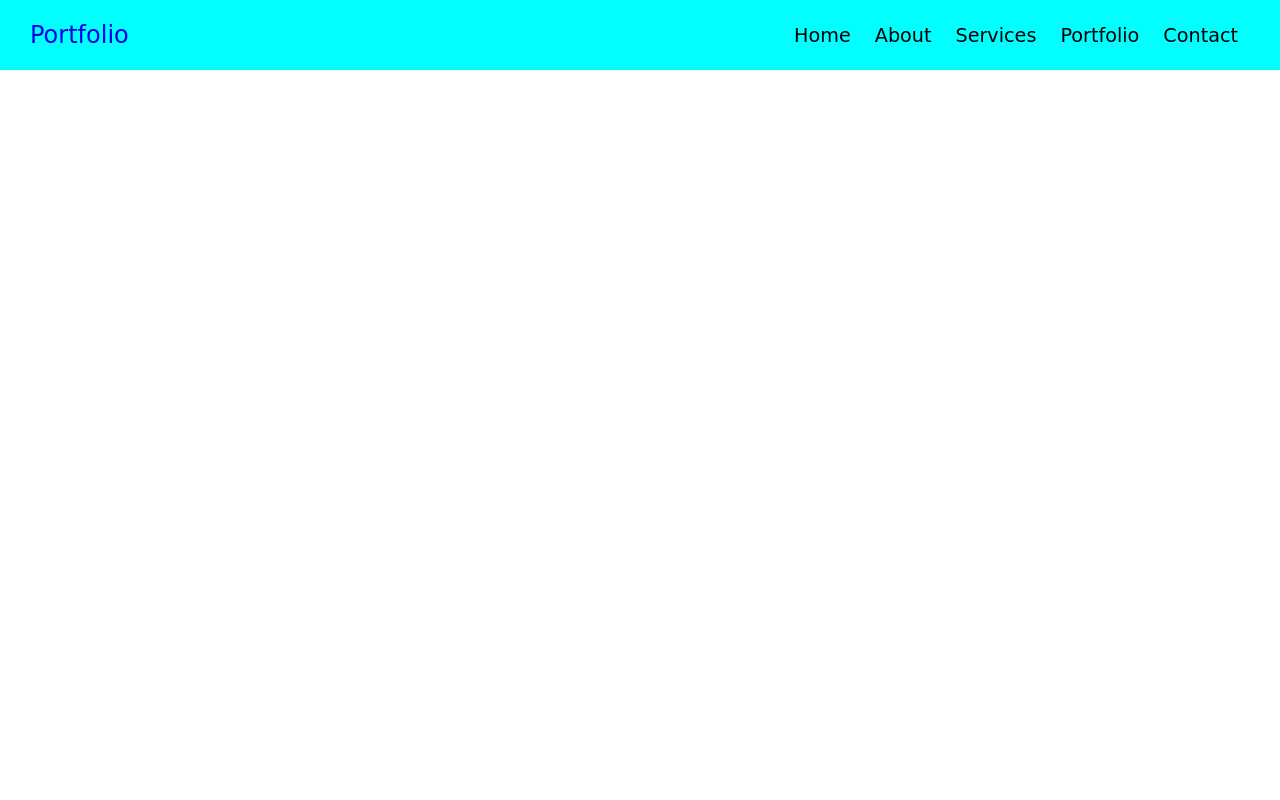
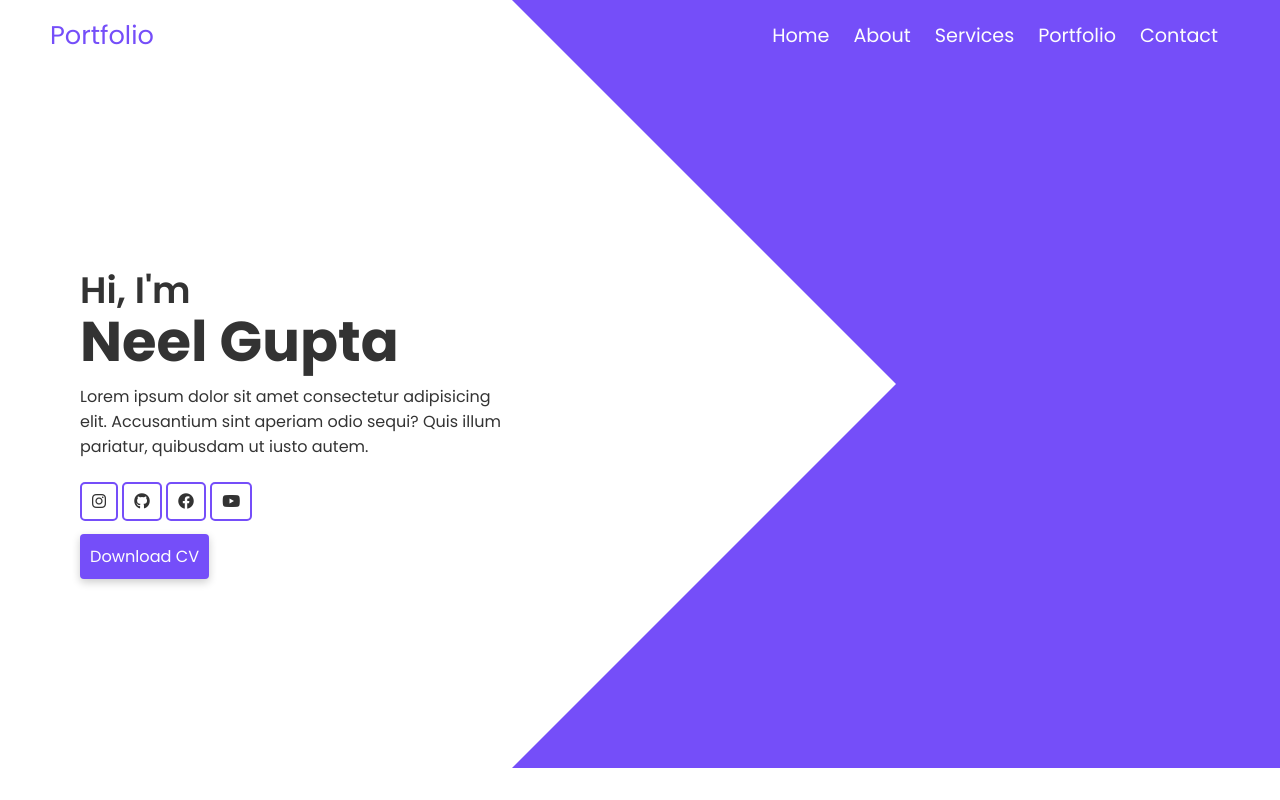
Before and after one commit to neel-gupta-9898/PortFolio-Website, a plain HTML site: page index.html in a window 1280 px wide. Drawn offline with Linux system fonts and the light colour scheme.

Commit message:
feat: Made Hero Section

```diff
--- a/app/css/style.css
+++ b/app/css/style.css
@@ -1,48 +1,152 @@
-*{
+@import url("https://fonts.googleapis.com/css2?family=Poppins:ital,wght@0,100;0,200;0,300;0,400;0,500;0,600;0,650;0,700;0,800;0,900;1,100;1,200;1,300;1,400;1,500;1,600;1,700;1,800;1,900&display=swap");
+
+* {
   margin: 0;
   padding: 0;
   text-decoration: none;
   list-style: none;
   box-sizing: border-box;
   scroll-behavior: smooth;
-    font-family: cursive;
+  outline: none;
+  font-family: "Poppins", sans-serif;
 }
 
-:root{
-    --primary-color:#fff;
-    --secondary-color:#0000;
+:root {
+  --primary-color: #fff;
+  --secondary-color: #262829;
+  --text-color: #333;
+  --main-color: #754ef9;
+  --shadow-color: rgba(0, 0, 0, 0.2);
+  --white-color: #fdfdfd;
 }
 
-.dark{
+.dark {
 
 }
 
-.header{
-    background-color: aqua;
-    padding: 0 30px;
+.header {
+  background-color: transparent;
+  padding: 0 50px;
+  z-index: 999;
+  position: relative;
 }
 
-.nav{
+.nav {
   height: 70px;
   display: flex;
   justify-content: space-between;
   align-items: center;
 }
 
-.nav-head a{
-    font-size: 1.5rem;
+.nav-head a {
+  font-size: 1.6rem;
+  color: var(--main-color);
 }
 
-.navbar{
+.navbar {
   display: flex;
   align-items: center;
 }
 
-.navbar li{
+.navbar li {
   padding: 0 12px;
+  transition: 0.5s ease-out;
 }
 
-.navbar li a{
+.navbar li:hover {
+  transform: translateY(-3px);
+}
+
+.navbar li:hover::before {
+  content: "";
+  position: absolute;
+  top: 30px;
+  width: 40px;
+  height: 2px;
+  background-color: var(--white-color);
+  display: block;
+}
+
+.navbar li a {
   font-size: 1.2rem;
-    color: black;
+  color: var(--white-color);
 }
+
+.hero {
+  height: 90vh;
+  padding: 10px 0 10px 80px;
+  display: flex;
+  align-items: center;
+}
+
+.left-hero {
+  width: 30rem;
+  text-align: left;
+  display: flex;
+  flex-direction: column;
+}
+
+.left-hero .hi {
+  font-weight: 600;
+  font-size: 2.3rem;
+  line-height: 17px;
+  color: var(--text-color);
+}
+
+.left-hero h1 {
+  font-weight: 650;
+  font-size: 3.5rem;
+  color: var(--text-color);
+}
+
+.left-hero .hero-txt{
+  color: var(--text-color);
+
+}
+
+.social-media {
+  margin: 20px 0;
+}
+
+.social-media a {
+  border: 2px solid var(--main-color);
+  border-radius: 5px;
+  padding: 6px 10px;
+  color: var(--text-color);
+}
+
+.social-media a:hover {
+  transform: translateY(-3px);
+}
+
+.download-cv{
+  padding: 10px;
+  background-color: var(--main-color);
+  border: none;
+  border-radius: 4px;
+  color: var(--white-color);
+  font-size: 1.01rem;
+  box-shadow: 0 .2rem .5rem var(--shadow-color);
+}
+
+.home-extra{
+  margin-top: 10px;
+}
+
+.right-hero{
+  /* background-color: #262829; */
+  width: 69%;
+  height: 100%;
+}
+
+.overlay{
+  position: relative;
+  top: -80px;
+  left: 0;
+  right: 0;
+  bottom: 0;
+  border-left: 384px solid transparent;
+  border-bottom: 384px solid var(--main-color);
+  border-top: 384px solid var(--main-color);
+  border-right: 384px solid var(--main-color);
+}
--- a/index.html
+++ b/index.html
@@ -1,14 +1,17 @@
 <!DOCTYPE html>
 <html lang="en">
   <head>
-    <meta charset="UTF-8">
-    <meta http-equiv="X-UA-Compatible" content="IE=edge">
-    <meta name="viewport" content="width=device-width, initial-scale=1.0">
+    <meta charset="UTF-8" />
+    <meta http-equiv="X-UA-Compatible" content="IE=edge" />
+    <meta name="viewport" content="width=device-width, initial-scale=1.0" />
     <title>Portfolio</title>
-    <link rel="stylesheet" href="/app/css/style.css">
+    <link rel="stylesheet" href="/app/css/style.css" />
+    <link
+      rel="stylesheet"
+      href="https://cdnjs.cloudflare.com/ajax/libs/font-awesome/6.4.0/css/all.min.css"
+    />
   </head>
   <body>
-
     <header class="header" id="header">
       <nav class="nav">
         <div class="nav-head">
@@ -25,7 +28,37 @@
       </nav>
     </header>
 
+    <section class="hero">
+      <div class="left-hero">
+        <p class="hi">Hi, I'm</p>
+        <h1>Neel Gupta</h1>
+        <p class="hero-txt">
+          Lorem ipsum dolor sit amet consectetur adipisicing elit. Accusantium
+          sint aperiam odio sequi? Quis illum pariatur, quibusdam ut iusto
+          autem.
+        </p>
+        <div class="home-extra">
+
+          <div class="social-media">
+            <a href="#"><i class="fa-brands fa-instagram"></i></a>
+            <a href="#"><i class="fa-brands fa-github"></i></a>
+            <a href="#"><i class="fa-brands fa-facebook"></i></a>
+            <a href="#"><i class="fa-brands fa-youtube"></i></a>
+          </div>
+
+          <div class="cv-download">
+            <button class="download-cv">Download CV</button>
+          </div>
+        </div>
+      </div>
+
+      <div class="right-hero">
+        <div class="overlay">
+
+        </div>
+      </div>
+    </section>
   </body>
   <script src="/app/js/script.js"></script>
-<script src="/app/js/dev.js"></script>
+  <!-- <script src="/app/js/dev.js"></script> -->
 </html>
```
Lines whose indentation alone changed are shown as unchanged.
